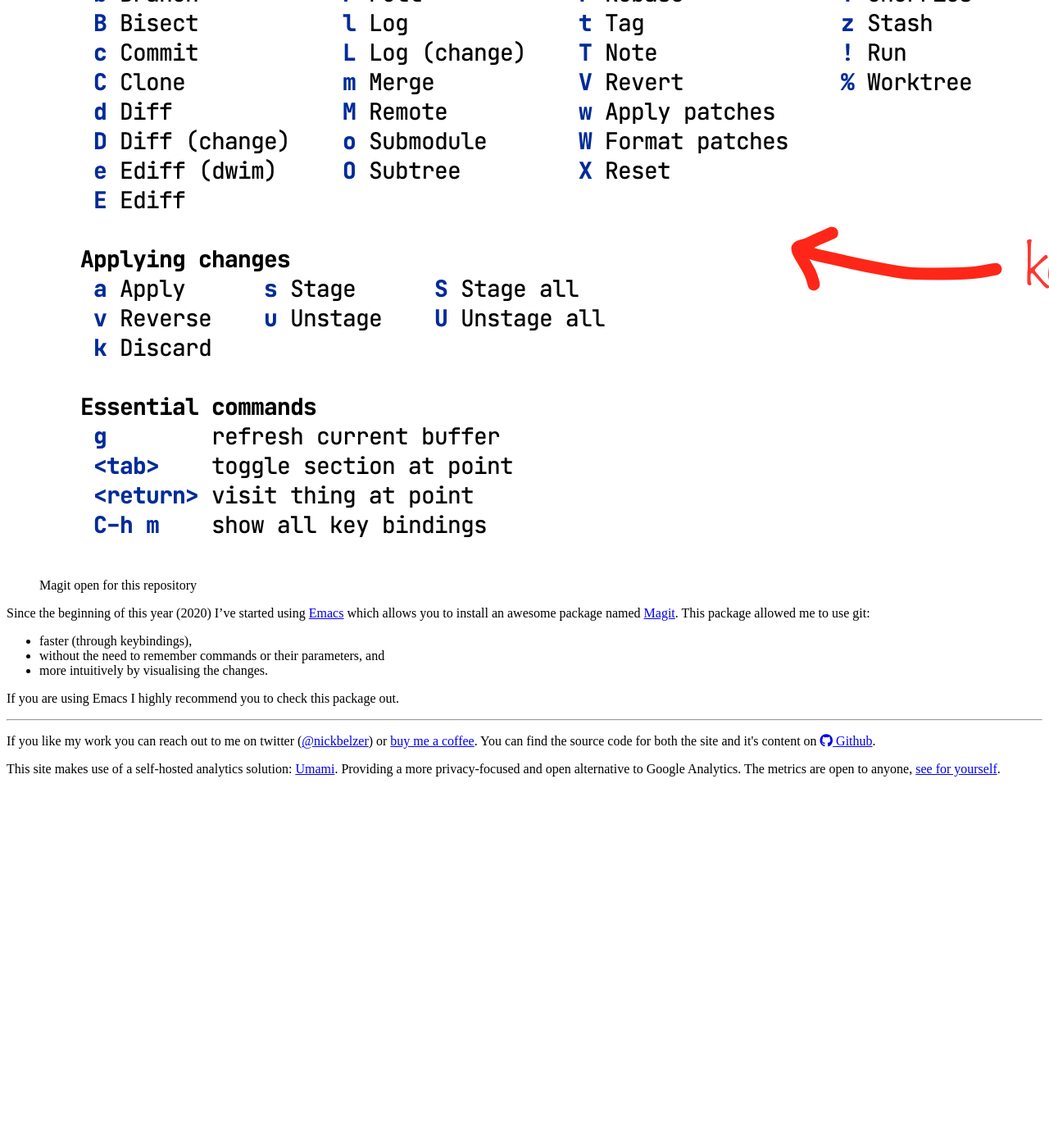
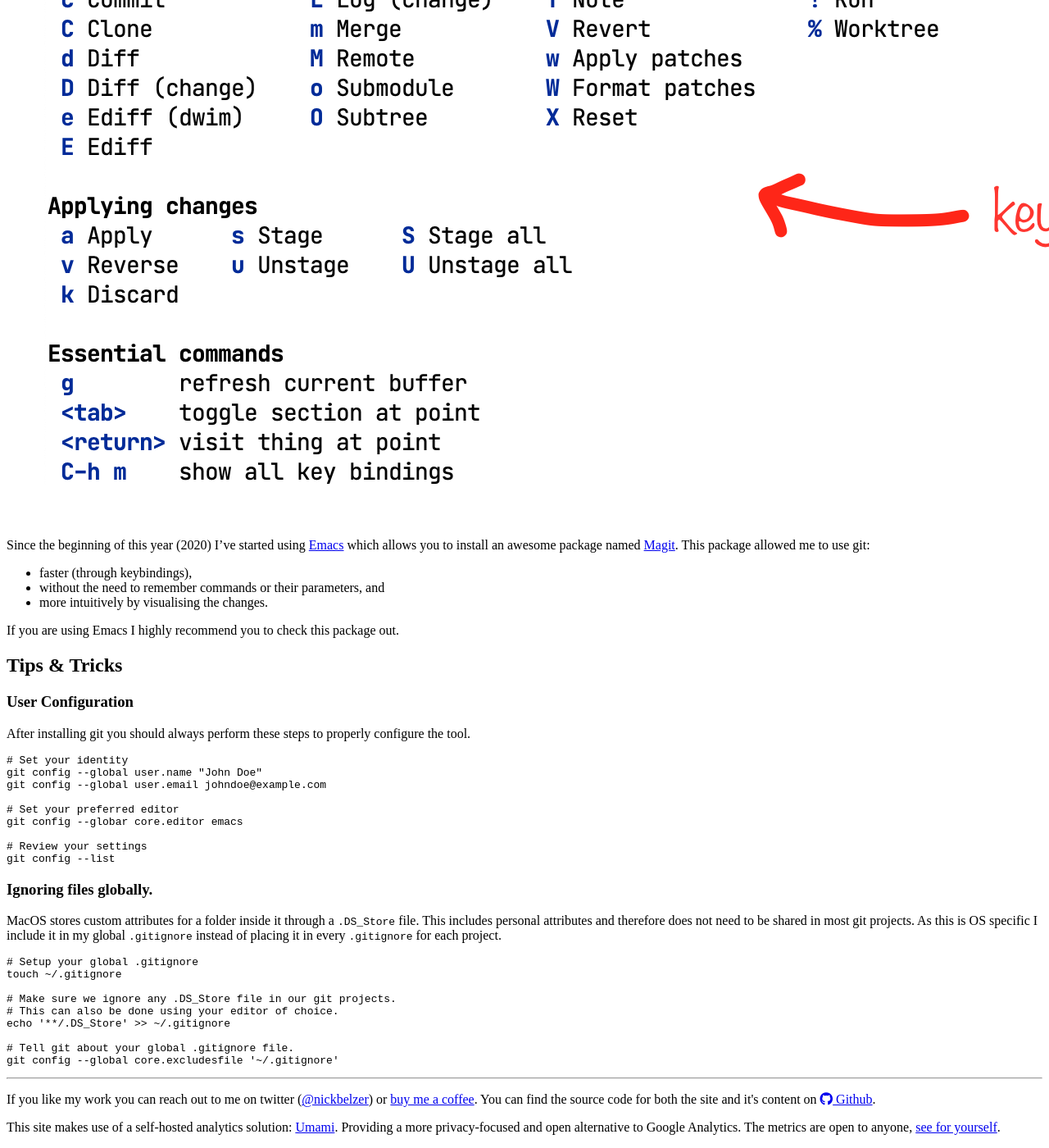
Before and after one commit to nbelzer/notes, a Jekyll site: the page built from topics/_posts/2020-08-04-using-git.md, in a window 1280 px wide and 1400 px high, scrolled down 1548 px. Shown: the whole window at 82% size. Built offline with Jekyll 4.4.1, drawn with Linux system fonts in a browser that asks for light colours; nearby versions of some CDN libraries; before the commit the page ends 2511 px from its top, so only the background shows below that; some of the changed text lies outside the part shown.

Commit message:
Remove subpages

````diff
--- a/topics/_posts/2020-08-04-using-git.md
+++ b/topics/_posts/2020-08-04-using-git.md
@@ -8,21 +8,19 @@
 
 The ability to use version control properly is a skill every software developer needs. Personally I have only used [Git](https://git-scm.com).
 
-# Getting Started
+## Getting Started
 
 There are some great resources available on the web to get started with Git:
 - [Scott Hanselman -- Git 101 Basics](https://www.youtube.com/watch?v=WBg9mlpzEYU&list=WL&index=3&t=0s) (YouTube) -- Great introduction IMO.
 - [How to write a git commit message](https://chris.beams.io/posts/git-commit/#imperative) -- How to write proper commit messages.
 - [Pro Git book](https://git-scm.com/book/en/v2) -- For both beginners and advanced users.
 
-{% include subpage.html page='topics/using-git/01-git-tips-and-tricks.md' color='text-purple-400' %}
-
 ## Interfacing with git
 By default you can interface with Git through the command line, which is how I started out using Git. I learned that there are several visual interfaces available but they never allowed me to do what I wanted as quickly as I could using the cli (with some exceptions). This might have been a result of learning to use the cli first though.
 
 If you are interested in a visual interface for git take a look at your preferred editor as it might already have some sort of interface for Version Control. If it doesn't take a look [here](https://git-scm.com/downloads/guis/) for a list of GUI's.
 
-{% include figure.html url="/topics/using-git/img/magit-screenshot.png" description="Magit open for this repository" %}
+![Magit open for this repository](/assets/img/magit-screenshot.png)
 
 Since the beginning of this year (2020) I've started using [Emacs](http://www.gnu.org/software/emacs/) which allows you to install an awesome package named [Magit](https://magit.vc). This package allowed me to use git:
 - faster (through keybindings),
@@ -30,3 +28,37 @@
 - more intuitively by visualising the changes.
 
 If you are using Emacs I highly recommend you to check this package out.
+
+## Tips & Tricks
+
+### User Configuration
+
+After installing git you should always perform these steps to properly configure the tool.
+
+```bash
+# Set your identity
+git config --global user.name "John Doe"
+git config --global user.email johndoe@example.com
+
+# Set your preferred editor
+git config --globar core.editor emacs
+
+# Review your settings
+git config --list
+```
+
+### Ignoring files globally.
+
+MacOS stores custom attributes for a folder inside it through a `.DS_Store` file. This includes personal attributes and therefore does not need to be shared in most git projects. As this is OS specific I include it in my global `.gitignore` instead of placing it in every `.gitignore` for each project.
+
+```bash
+# Setup your global .gitignore
+touch ~/.gitignore
+
+# Make sure we ignore any .DS_Store file in our git projects.
+# This can also be done using your editor of choice.
+echo '**/.DS_Store' >> ~/.gitignore
+
+# Tell git about your global .gitignore file.
+git config --global core.excludesfile '~/.gitignore'
+```
````
Also changed, not shown: topics/_posts/2020-05-12-building-my-personal-knowledge-repository.md (+36 -18 lines), topics/_posts/2020-08-06-timetracking.md (+3 -3 lines), topics/building-my-personal-knowledge-repository/01-the-why.md (deleted, +0 -24 lines), topics/building-my-personal-knowledge-repository/02-01-subpages.md (deleted, +0 -28 lines), topics/building-my-personal-knowledge-repository/02-the-how.md (deleted, +0 -20 lines), topics/using-git/01-git-tips-and-tricks.md (deleted, +0 -42 lines), assets/img/magit-screenshot.png (renamed from topics/using-git/img/magit-screenshot.png), assets/img/notion-person-wiki-categories.png (renamed from topics/building-my-personal-knowledge-repository/img/notion-person-wiki-categories.png), assets/img/time-tracking-setup-ios-14.jpg (renamed from topics/time-tracking/img/time-tracking-setup-ios-14.jpg), topics/building-my-personal-knowledge-repository/img/craft-do-example.png (deleted).
